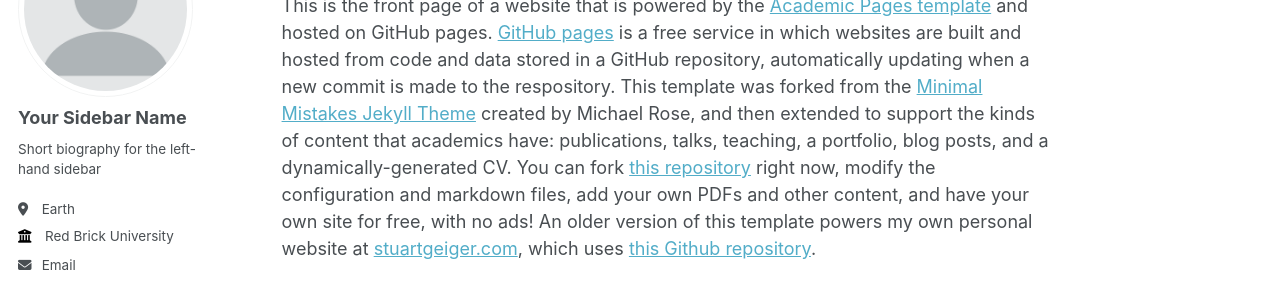
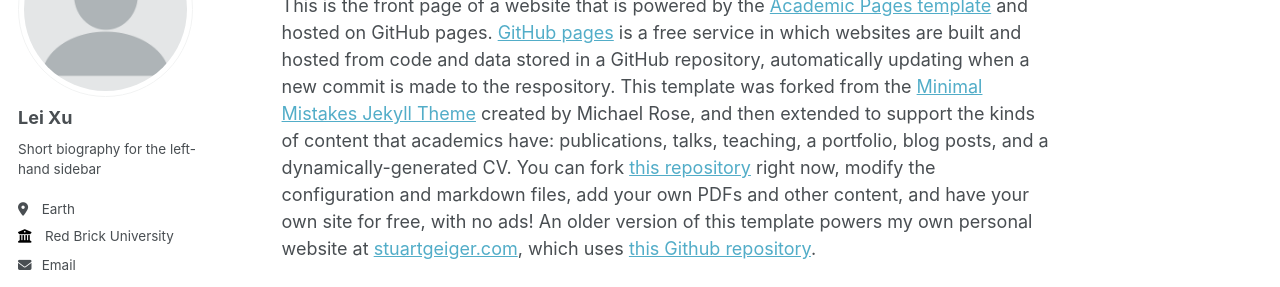
Before and after one commit to longxiangwang/longxiangwang.github.io, a Jekyll site: the page built from _pages/about.md, in a window 1280 px wide. Shown: the part 184-471 px from the top of the page. Built offline with Jekyll 4.4.1, drawn with Linux system fonts in a browser that asks for light colours; some web fonts are replaced.

Commit message:
add name

```diff
--- a/_config.yml
+++ b/_config.yml
@@ -22,7 +22,7 @@
 author:
   # Biographic information
   avatar           : "profile.png"
-  name             : "Your Sidebar Name"
+  name             : "Lei Xu"
   pronouns         : # example: "she/her"
   bio              : "Short biography for the left-hand sidebar"
   location         : "Earth"
```
